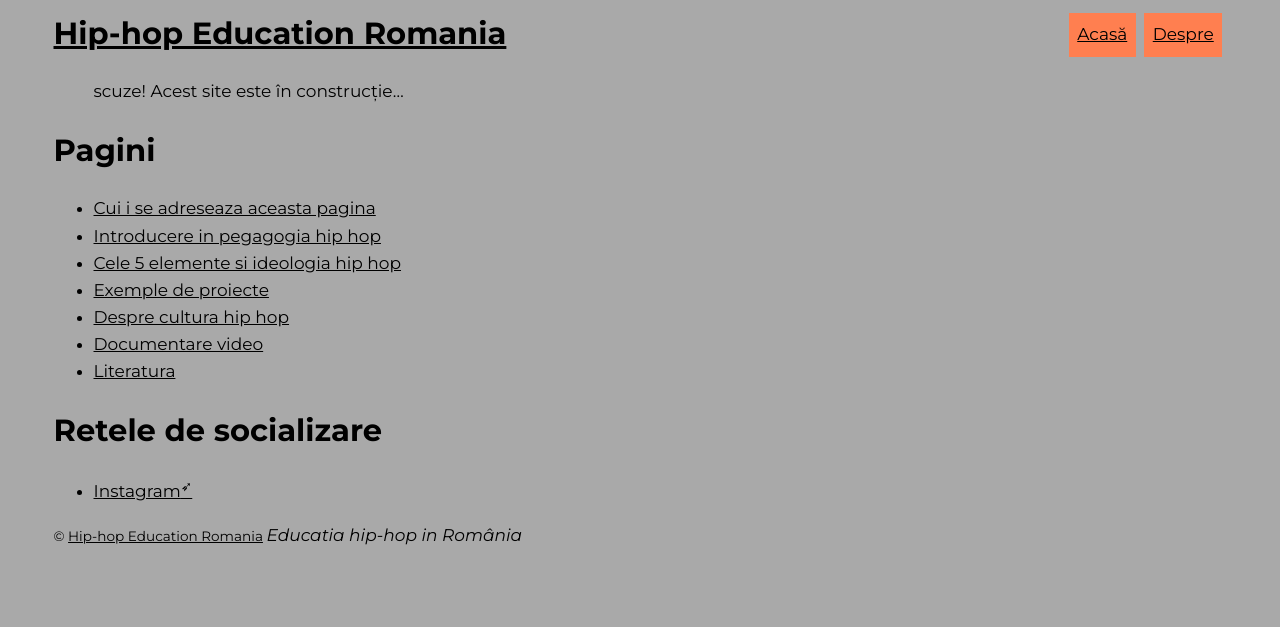
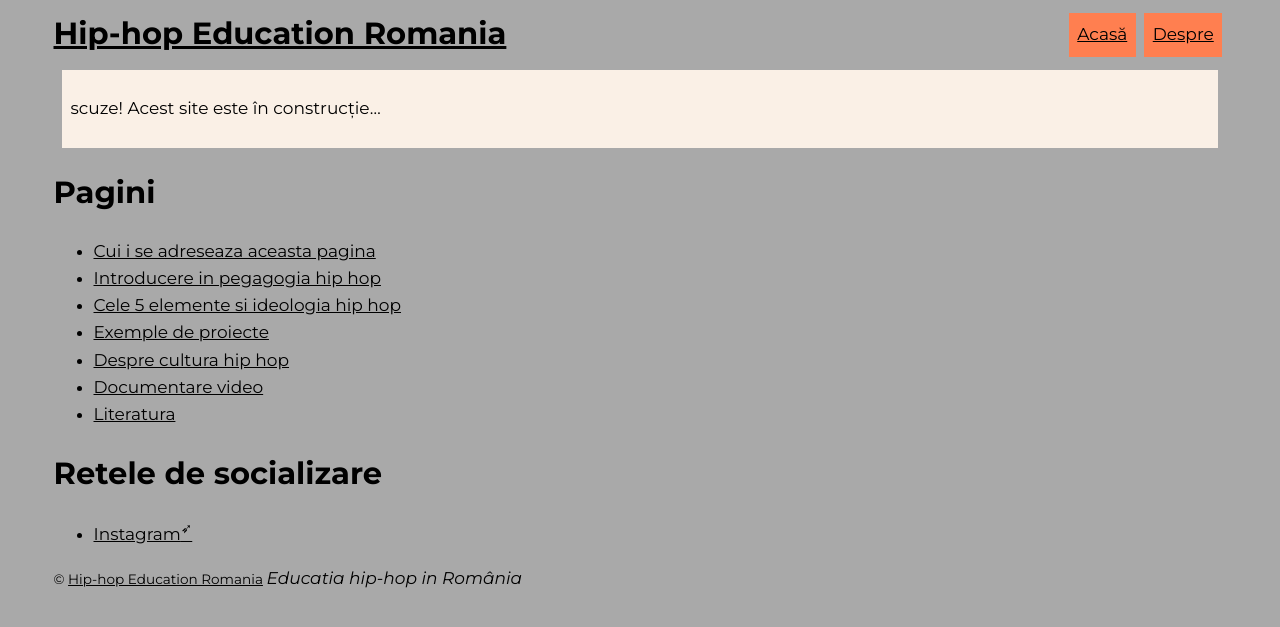
Before and after one commit to hiphopeduro/hiphopeduro.github.io, a Jekyll site: the page built from index.md, in a window 1280 px wide. Shown: the top 627 px of the page. Built offline with Jekyll 4.4.1, drawn with Linux system fonts in a browser that asks for light colours; our own code applies the rules of GitHub Pages for plain Markdown files.

Commit message:
sticky header

```diff
--- a/assets/css/index.css
+++ b/assets/css/index.css
@@ -14,6 +14,7 @@
 	--s-font-h5: var(--s-font);
 	--s-font-h6: var(--s-font);
 	--c-bg: darkgray;
+	--c-bg-alt: linen;
 	--c-fg: black;
 	--c-link:black;
 	--c-theme: coral;
@@ -58,9 +59,13 @@
 	vertical-align: super;
 	font-size: var(--s-font-s1);
 }
-
 small {
 	font-size: var(--s-font-s1);
+}
+blockquote {
+	margin: var(--s);
+	padding: var(--s);
+	background-color: var(--c-bg-alt);
 }
 
 /* links inside titles have the color of the text */
@@ -97,6 +102,8 @@
 	display: flex;
 	flex-wrap: wrap;
 	justify-content: space-between;
+	position: sticky;
+	top: 0;
 }
 body > header h1 {
 	margin: 0;
```
Lines whose indentation alone changed are shown as unchanged.
